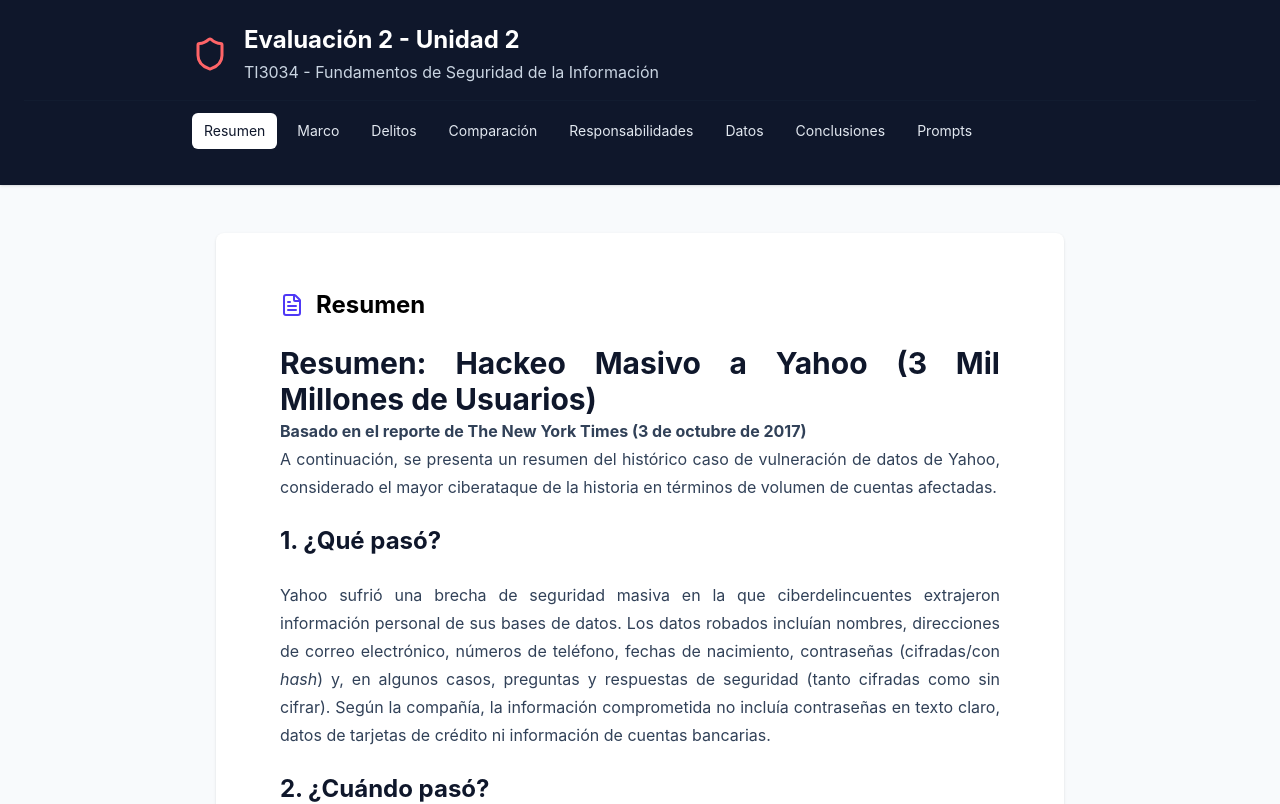
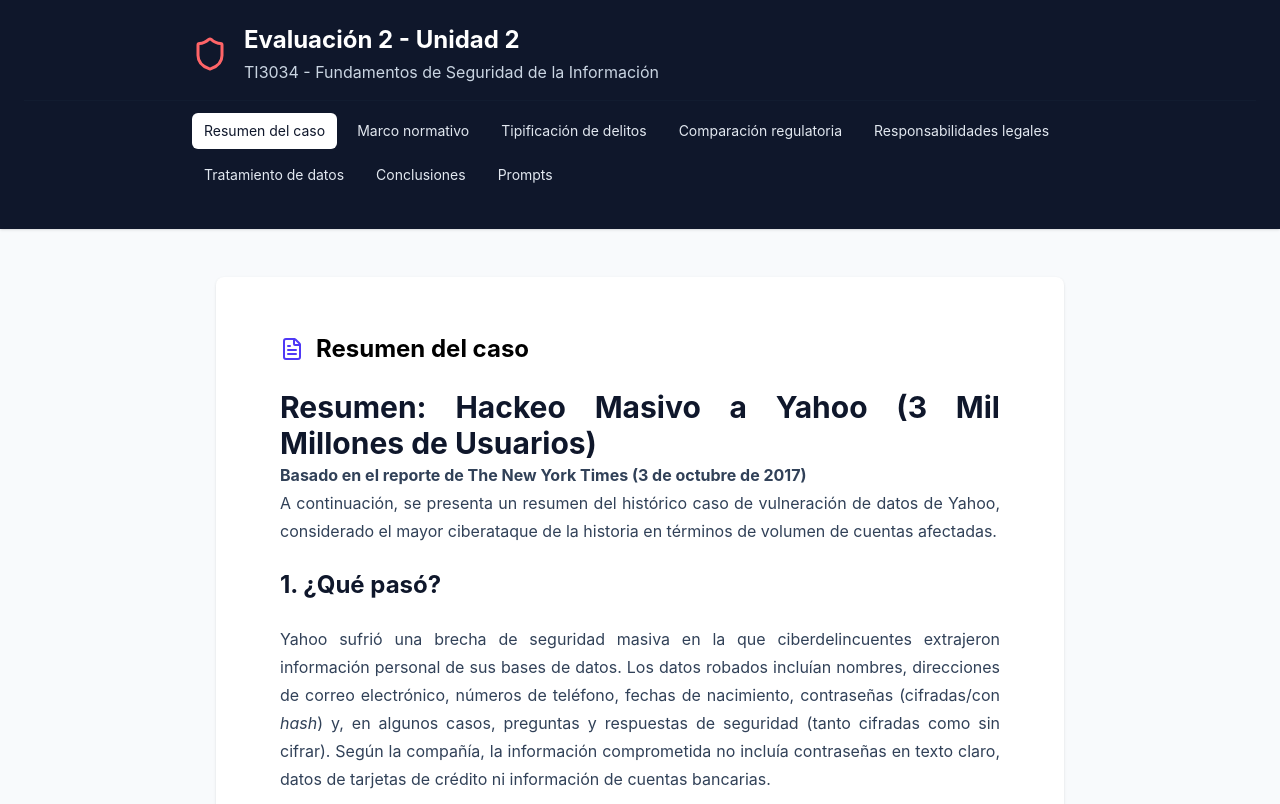
Before and after one commit to Souvlisa/informe_lozlui, a React (Vite) app: page / in a window 1280 px wide. Shown: the top 804 px of the page. Built offline with nearby package versions, Linux system fonts and the light colour scheme.

Commit message:
Se editaron los botones de componentes

```diff
--- a/src/App.jsx
+++ b/src/App.jsx
@@ -14,12 +14,12 @@
 
 function App() {
   const sections = [
-    { key: 'resumen', label: 'Resumen', component: Resumen },
-    { key: 'marco', label: 'Marco', component: Marco },
-    { key: 'delitos', label: 'Delitos', component: Delitos },
-    { key: 'comparacion', label: 'Comparación', component: Comparacion },
-    { key: 'responsabilidades', label: 'Responsabilidades', component: Responsabilidades },
-    { key: 'datos', label: 'Datos', component: Datos },
+    { key: 'resumen', label: 'Resumen del caso', component: Resumen },
+    { key: 'marco', label: 'Marco normativo', component: Marco },
+    { key: 'delitos', label: 'Tipificación de delitos', component: Delitos },
+    { key: 'comparacion', label: 'Comparación regulatoria', component: Comparacion },
+    { key: 'responsabilidades', label: 'Responsabilidades legales', component: Responsabilidades },
+    { key: 'datos', label: 'Tratamiento de datos', component: Datos },
     { key: 'conclusiones', label: 'Conclusiones', component: Conclusiones },
     { key: 'prompts', label: 'Prompts', component: Prompts },
   ]
--- a/src/components/Comparacion.jsx
+++ b/src/components/Comparacion.jsx
@@ -8,7 +8,7 @@
     <section className="max-w-3xl mx-auto p-6">
       <header className="flex items-center gap-3 mb-4">
         <FileText className="w-6 h-6 text-indigo-600" />
-        <h1 className="text-2xl font-bold">Comparación</h1>
+        <h1 className="text-2xl font-bold">Comparación regulatoria</h1>
       </header>
       <MarkdownRenderer content={md} />
     </section>
--- a/src/components/Datos.jsx
+++ b/src/components/Datos.jsx
@@ -8,7 +8,7 @@
     <section className="max-w-3xl mx-auto p-6">
       <header className="flex items-center gap-3 mb-4">
         <FileText className="w-6 h-6 text-indigo-600" />
-        <h1 className="text-2xl font-bold">Datos</h1>
+        <h1 className="text-2xl font-bold">Tratamiento de datos</h1>
       </header>
       <MarkdownRenderer content={md} />
     </section>
--- a/src/components/Delitos.jsx
+++ b/src/components/Delitos.jsx
@@ -8,7 +8,7 @@
     <section className="max-w-3xl mx-auto p-6">
       <header className="flex items-center gap-3 mb-4">
         <FileText className="w-6 h-6 text-indigo-600" />
-        <h1 className="text-2xl font-bold">Delitos</h1>
+        <h1 className="text-2xl font-bold">Tipificación de delitos</h1>
       </header>
       <MarkdownRenderer content={md} />
     </section>
--- a/src/components/Marco.jsx
+++ b/src/components/Marco.jsx
@@ -8,7 +8,7 @@
     <section className="max-w-3xl mx-auto p-6">
       <header className="flex items-center gap-3 mb-4">
         <FileText className="w-6 h-6 text-indigo-600" />
-        <h1 className="text-2xl font-bold">Marco</h1>
+        <h1 className="text-2xl font-bold">Marco normativo</h1>
       </header>
       <MarkdownRenderer content={md} />
     </section>
--- a/src/components/Responsabilidades.jsx
+++ b/src/components/Responsabilidades.jsx
@@ -8,7 +8,7 @@
     <section className="max-w-3xl mx-auto p-6">
       <header className="flex items-center gap-3 mb-4">
         <FileText className="w-6 h-6 text-indigo-600" />
-        <h1 className="text-2xl font-bold">Responsabilidades</h1>
+        <h1 className="text-2xl font-bold">Responsabilidades legales</h1>
       </header>
       <MarkdownRenderer content={md} />
     </section>
--- a/src/components/Resumen.jsx
+++ b/src/components/Resumen.jsx
@@ -8,7 +8,7 @@
     <section className="max-w-3xl mx-auto p-6">
       <header className="flex items-center gap-3 mb-4">
         <FileText className="w-6 h-6 text-indigo-600" />
-        <h1 className="text-2xl font-bold">Resumen</h1>
+        <h1 className="text-2xl font-bold">Resumen del caso</h1>
       </header>
       <MarkdownRenderer content={md} />
     </section>
```
